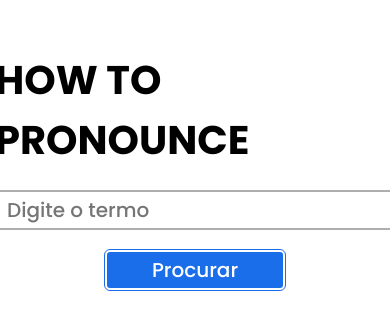
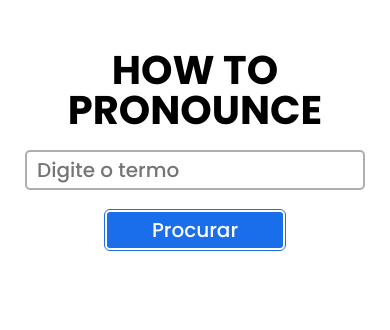
Before and after one commit to Pabluu/how-to-pronounce, a React (Create React App) app: page / in a window 390 px wide. Shown: the top 330 px of the page. Built offline with nearby package versions, Linux system fonts and the light colour scheme.

Commit message:
dando responsividade ao projeto

```diff
--- a/src/style.css
+++ b/src/style.css
@@ -30,7 +30,9 @@ body {
 header.title {
   text-transform: uppercase;
   font-weight: bold;
-  font-size: 40px;
+  font-size: 2rem;
+  text-align: center;
+  line-height: 100%;
 }
 
 .container {
@@ -42,8 +44,8 @@ header.title {
 }
 
 input {
-  width: 400px;
-  height: 40px;
+  width: 17rem;
+  height: 2rem;
   padding: 10px;
   border-radius: 5px;
   border: 2px solid #aeaeae;
```
